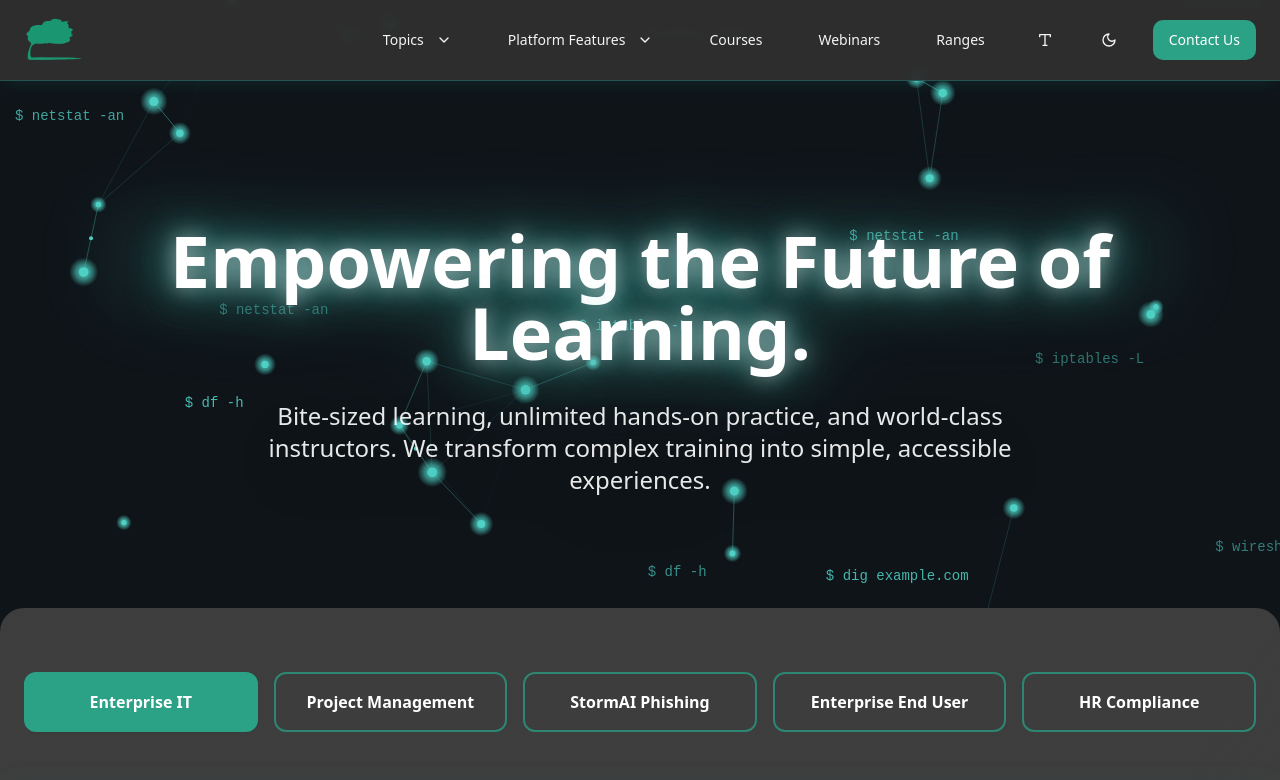
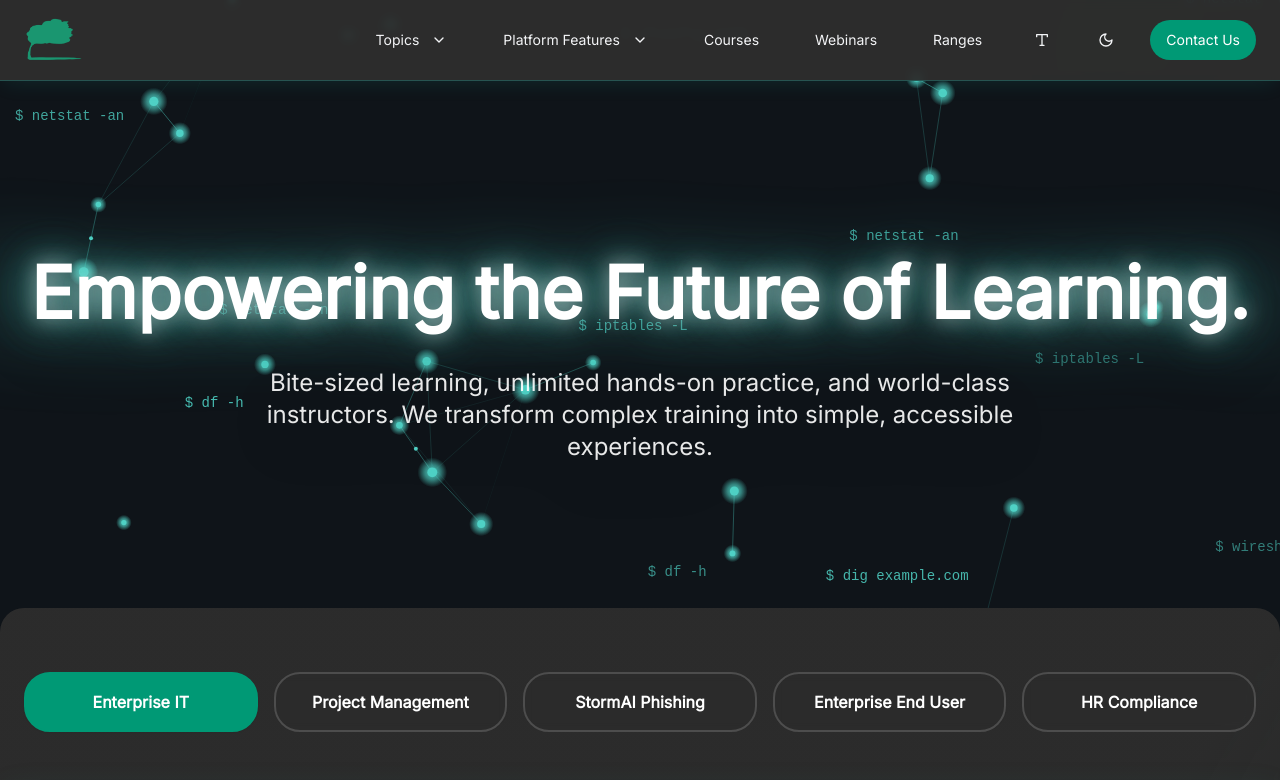
Before and after one commit to devonscofield-prog/stormwind-showcase-77887, a React (Vite) app: page / in a window 1280 px wide. Shown: the top 780 px of the page. Built offline with nearby package versions, Linux system fonts and the light colour scheme; the HTML template or start-up script is replaced by a standard one.

Commit message:
Applied theme StormWind Theme
Applied theme in Lovable

```diff
--- a/src/index.css
+++ b/src/index.css
@@ -1,3 +1,5 @@
+@import url("https://fonts.googleapis.com/css2?family=Inter&display=swap");
+@import url("https://fonts.googleapis.com/css2?family=Playfair+Display&display=swap");
 @tailwind base;
 @tailwind components;
 @tailwind utilities;
@@ -10,7 +12,7 @@ All colors MUST be HSL.
   :root {
     /* StormWind Studios Brand Colors */
     --background: 210 29% 97%; /* Light Gray #F6F8FA */
-    --background-gradient: linear-gradient(135deg, hsl(210 29% 97%), hsl(210 29% 97%), hsl(166 58% 40% / 0.05));
+    --background-gradient: linear-gradient(135deg, hsl(210 29% 97%), hsl(177 30% 96%), hsl(166 20% 96%));
     --foreground: 0 0% 17%; /* Dark Gray #2B2B2B */
 
     /* Alternating Section Backgrounds */
@@ -24,17 +26,17 @@ All colors MUST be HSL.
     --popover-foreground: 0 0% 17%;
 
     /* StormWind Primary Green - Logo Color */
-    --primary: 166 58% 40%;
+    --primary: 166 100% 30%;
     --primary-foreground: 0 0% 100%;
 
     /* Dark Green */
-    --primary-dark: 166 58% 30%;
+    --primary-dark: 166 100% 22%;
 
     /* Light Green Accent */
-    --accent-green: 166 58% 52%;
+    --accent-green: 160 64% 52%;
 
     /* Teal Accent - Logo Color */
-    --accent-teal: 166 58% 40%;
+    --accent-teal: 177 70% 41%;
 
     /* Secondary - Medium Gray */
     --secondary: 0 0% 43%; /* #6E6E6E */
@@ -45,26 +47,26 @@ All colors MUST be HSL.
     --muted-foreground: 0 0% 43%;
 
     /* Accent - Logo Green */
-    --accent: 166 58% 40%;
-    --accent-foreground: 0 0% 100%;
+    --accent: 160 64% 52%;
+    --accent-foreground: 0 0% 17%;
 
     --destructive: 0 84.2% 60.2%;
     --destructive-foreground: 0 0% 100%;
 
     --border: 210 29% 90%;
     --input: 210 29% 90%;
-    --ring: 166 58% 40%;
+    --ring: 166 100% 30%;
 
-    --radius: 0.75rem;
+    --radius: 1.625rem;
 
     /* Gradients */
-    --gradient-primary: linear-gradient(135deg, hsl(166 58% 40%), hsl(166 58% 30%));
-    --gradient-accent: linear-gradient(135deg, hsl(166 58% 52%), hsl(166 58% 40%));
+    --gradient-primary: linear-gradient(135deg, hsl(166 100% 30%), hsl(166 100% 22%));
+    --gradient-accent: linear-gradient(135deg, hsl(160 64% 52%), hsl(177 70% 41%));
 
     /* Shadows */
     --shadow-card: 0 4px 6px -1px rgba(0, 0, 0, 0.1), 0 2px 4px -1px rgba(0, 0, 0, 0.06);
-    --shadow-card-hover: 0 10px 15px -3px hsl(166 58% 40% / 0.2), 0 4px 6px -2px hsl(166 58% 40% / 0.1);
-    --shadow-glow: 0 0 20px hsl(166 58% 40% / 0.15);
+    --shadow-card-hover: 0 10px 15px -3px rgba(0, 154, 119, 0.2), 0 4px 6px -2px rgba(0, 154, 119, 0.1);
+    --shadow-glow: 0 0 20px rgba(0, 154, 119, 0.15);
 
     /* Transitions */
     --transition-smooth: all 0.3s cubic-bezier(0.4, 0, 0.2, 1);
@@ -72,11 +74,14 @@ All colors MUST be HSL.
     /* Decorative Elements */
     --gradient-blob-1: radial-gradient(circle at 20% 50%, hsl(166 58% 40% / 0.08) 0%, transparent 50%);
     --gradient-blob-2: radial-gradient(circle at 80% 50%, hsl(166 58% 40% / 0.06) 0%, transparent 50%);
+    --shadow-glow-strong: 0 0 30px rgba(0, 154, 119, 0.3);
+    --font-sans: Inter, ui-sans-serif, system-ui, sans-serif, Apple Color Emoji, Segoe UI Emoji, Segoe UI Symbol, Noto Color Emoji;
+    --font-serif: "Playfair Display", ui-serif, Georgia, Cambria, Times New Roman, Times, serif;
   }
 
   .dark {
     /* Charcoal background matching reference image */
-    --background: 0 0% 24%; /* #3D3D3D */
+    --background: 0 0% 17%; /* #3D3D3D */
     --foreground: 0 0% 100%;
 
     /* Darker card backgrounds */
@@ -86,34 +91,35 @@ All colors MUST be HSL.
     --popover: 0 0% 20%;
     --popover-foreground: 0 0% 100%;
 
-    --primary: 166 58% 40%; /* Logo Green */
+    --primary: 166 100% 30%; /* Logo Green */
     --primary-foreground: 0 0% 100%;
 
-    --primary-dark: 166 58% 30%;
-    --accent-green: 166 58% 52%;
-    --accent-teal: 166 58% 40%;
+    --primary-dark: 166 100% 22%;
+    --accent-green: 160 64% 52%;
+    --accent-teal: 177 70% 41%;
 
-    --secondary: 0 0% 30%;
+    --secondary: 0 0% 43%;
     --secondary-foreground: 0 0% 100%;
 
-    --muted: 0 0% 28%;
-    --muted-foreground: 0 0% 70%; /* Light gray for descriptions */
+    --muted: 0 0% 25%;
+    --muted-foreground: 0 0% 92%; /* Light gray for descriptions */
 
-    --accent: 166 58% 40%; /* Logo Green */
-    --accent-foreground: 0 0% 100%;
+    --accent: 160 64% 52%; /* Logo Green */
+    --accent-foreground: 0 0% 17%;
 
     --destructive: 0 62.8% 30.6%;
     --destructive-foreground: 0 0% 100%;
 
     /* Logo Green borders for cards */
-    --border: 166 50% 35%;
-    --input: 0 0% 28%;
-    --ring: 166 58% 40%;
+    --border: 0 0% 30%;
+    --input: 0 0% 30%;
+    --ring: 166 100% 30%;
 
     /* Dark mode specific gradients and shadows */
     --shadow-card: 0 4px 6px -1px rgba(0, 0, 0, 0.3), 0 2px 4px -1px rgba(0, 0, 0, 0.2);
     --shadow-card-hover: 0 0 20px hsl(166 58% 40% / 0.4), 0 10px 15px -3px rgba(0, 0, 0, 0.3);
     --shadow-glow: 0 0 20px hsl(166 58% 40% / 0.3);
+    --background-gradient: linear-gradient(135deg, hsl(0 0% 17%), hsl(0 0% 15%), hsl(0 0% 13%));
   }
 }
 
@@ -665,3 +671,15 @@ All colors MUST be HSL.
     animation: ripple 0.6s ease-out;
   }
 }
+
+/* ---break---
+*/
+
+@layer base {
+  * {
+    @apply border-border;
+  }
+  body {
+    @apply bg-background text-foreground;
+  }
+}
--- a/tailwind.config.ts
+++ b/tailwind.config.ts
@@ -7,191 +7,222 @@ export default {
   theme: {
   	container: {
   		center: true,
-      padding: "2rem",
+  		padding: '2rem',
   		screens: {
-        "2xl": "1400px",
-      },
+  			'2xl': '1400px'
+  		}
   	},
   	extend: {
   		colors: {
-        border: "hsl(var(--border))",
-        input: "hsl(var(--input))",
-        ring: "hsl(var(--ring))",
-        background: "hsl(var(--background))",
-        foreground: "hsl(var(--foreground))",
+  			border: 'hsl(var(--border))',
+  			input: 'hsl(var(--input))',
+  			ring: 'hsl(var(--ring))',
+  			background: 'hsl(var(--background))',
+  			foreground: 'hsl(var(--foreground))',
   			primary: {
-          DEFAULT: "hsl(var(--primary))",
-          foreground: "hsl(var(--primary-foreground))",
-          dark: "hsl(var(--primary-dark))",
+  				DEFAULT: 'hsl(var(--primary))',
+  				foreground: 'hsl(var(--primary-foreground))',
+  				dark: 'hsl(var(--primary-dark))'
   			},
   			secondary: {
-          DEFAULT: "hsl(var(--secondary))",
-          foreground: "hsl(var(--secondary-foreground))",
+  				DEFAULT: 'hsl(var(--secondary))',
+  				foreground: 'hsl(var(--secondary-foreground))'
   			},
   			destructive: {
-          DEFAULT: "hsl(var(--destructive))",
-          foreground: "hsl(var(--destructive-foreground))",
+  				DEFAULT: 'hsl(var(--destructive))',
+  				foreground: 'hsl(var(--destructive-foreground))'
   			},
   			muted: {
-          DEFAULT: "hsl(var(--muted))",
-          foreground: "hsl(var(--muted-foreground))",
+  				DEFAULT: 'hsl(var(--muted))',
+  				foreground: 'hsl(var(--muted-foreground))'
   			},
   			accent: {
-          DEFAULT: "hsl(var(--accent))",
-          foreground: "hsl(var(--accent-foreground))",
-          green: "hsl(var(--accent-green))",
-          teal: "hsl(var(--accent-teal))",
+  				DEFAULT: 'hsl(var(--accent))',
+  				foreground: 'hsl(var(--accent-foreground))',
+  				green: 'hsl(var(--accent-green))',
+  				teal: 'hsl(var(--accent-teal))'
   			},
   			popover: {
-          DEFAULT: "hsl(var(--popover))",
-          foreground: "hsl(var(--popover-foreground))",
+  				DEFAULT: 'hsl(var(--popover))',
+  				foreground: 'hsl(var(--popover-foreground))'
   			},
   			card: {
-          DEFAULT: "hsl(var(--card))",
-          foreground: "hsl(var(--card-foreground))",
+  				DEFAULT: 'hsl(var(--card))',
+  				foreground: 'hsl(var(--card-foreground))'
   			},
-        "section-cream": "hsl(var(--section-cream))",
-        "section-green": "hsl(var(--section-green))",
+  			'section-cream': 'hsl(var(--section-cream))',
+  			'section-green': 'hsl(var(--section-green))'
   		},
   		backgroundImage: {
   			'gradient-primary': 'var(--gradient-primary)',
-        'gradient-accent': 'var(--gradient-accent)',
+  			'gradient-accent': 'var(--gradient-accent)'
   		},
   		boxShadow: {
-        'card': 'var(--shadow-card)',
+  			card: 'var(--shadow-card)',
   			'card-hover': 'var(--shadow-card-hover)',
-        'glow': 'var(--shadow-glow)',
+  			glow: 'var(--shadow-glow)'
   		},
   		transitionProperty: {
-        'smooth': 'var(--transition-smooth)',
+  			smooth: 'var(--transition-smooth)'
   		},
   		borderRadius: {
-        lg: "var(--radius)",
-        md: "calc(var(--radius) - 2px)",
-        sm: "calc(var(--radius) - 4px)",
+  			lg: 'var(--radius)',
+  			md: 'calc(var(--radius) - 2px)',
+  			sm: 'calc(var(--radius) - 4px)'
   		},
   		keyframes: {
-        "accordion-down": {
+  			'accordion-down': {
   				from: {
-            height: "0",
+  					height: '0'
   				},
   				to: {
-            height: "var(--radix-accordion-content-height)",
+  					height: 'var(--radix-accordion-content-height)'
+  				}
   			},
-        },
-        "accordion-up": {
+  			'accordion-up': {
   				from: {
-            height: "var(--radix-accordion-content-height)",
+  					height: 'var(--radix-accordion-content-height)'
   				},
   				to: {
-            height: "0",
-          },
-        },
-        "fade-in": {
-          "0%": {
-            opacity: "0",
-            transform: "translateY(10px)"
-          },
-          "100%": {
-            opacity: "1",
-            transform: "translateY(0)"
+  					height: '0'
   				}
   			},
-        "scale-in": {
-          "0%": {
-            transform: "scale(0.95)",
-            opacity: "0"
+  			'fade-in': {
+  				'0%': {
+  					opacity: '0',
+  					transform: 'translateY(10px)'
   				},
-          "100%": {
-            transform: "scale(1)",
-            opacity: "1"
+  				'100%': {
+  					opacity: '1',
+  					transform: 'translateY(0)'
   				}
   			},
-        "gradient": {
-          "0%, 100%": {
-            backgroundPosition: "0% 50%"
+  			'scale-in': {
+  				'0%': {
+  					transform: 'scale(0.95)',
+  					opacity: '0'
   				},
-          "50%": {
-            backgroundPosition: "100% 50%"
+  				'100%': {
+  					transform: 'scale(1)',
+  					opacity: '1'
   				}
   			},
-        "float": {
-          "0%, 100%": {
-            transform: "translateY(0px) translateX(0px)",
-            opacity: "0.3"
+  			'gradient': {
+  				'0%, 100%': {
+  					backgroundPosition: '0% 50%'
   				},
-          "25%": {
-            transform: "translateY(-20px) translateX(10px)",
-            opacity: "0.5"
-          },
-          "50%": {
-            transform: "translateY(-10px) translateX(-10px)",
-            opacity: "0.6"
-          },
-          "75%": {
-            transform: "translateY(-30px) translateX(5px)",
-            opacity: "0.4"
+  				'50%': {
+  					backgroundPosition: '100% 50%'
   				}
   			},
-        "float-slow": {
-          "0%, 100%": {
-            transform: "translateY(0px)"
+  			'float': {
+  				'0%, 100%': {
+  					transform: 'translateY(0px) translateX(0px)',
+  					opacity: '0.3'
   				},
-          "50%": {
-            transform: "translateY(-20px)"
+  				'25%': {
+  					transform: 'translateY(-20px) translateX(10px)',
+  					opacity: '0.5'
+  				},
+  				'50%': {
+  					transform: 'translateY(-10px) translateX(-10px)',
+  					opacity: '0.6'
+  				},
+  				'75%': {
+  					transform: 'translateY(-30px) translateX(5px)',
+  					opacity: '0.4'
   				}
   			},
-        "float-medium": {
-          "0%, 100%": {
-            transform: "translateY(0px)"
+  			'float-slow': {
+  				'0%, 100%': {
+  					transform: 'translateY(0px)'
   				},
-          "50%": {
-            transform: "translateY(-30px)"
+  				'50%': {
+  					transform: 'translateY(-20px)'
   				}
   			},
-        "float-fast": {
-          "0%, 100%": {
-            transform: "translateY(0px)"
+  			'float-medium': {
+  				'0%, 100%': {
+  					transform: 'translateY(0px)'
   				},
-          "50%": {
-            transform: "translateY(-40px)"
+  				'50%': {
+  					transform: 'translateY(-30px)'
   				}
   			},
-        "scroll-reveal": {
-          "0%": {
-            opacity: "0",
-            transform: "translateY(30px)"
+  			'float-fast': {
+  				'0%, 100%': {
+  					transform: 'translateY(0px)'
   				},
-          "100%": {
-            opacity: "1",
-            transform: "translateY(0)"
+  				'50%': {
+  					transform: 'translateY(-40px)'
   				}
   			},
-        "scroll-reveal-scale": {
-          "0%": {
-            opacity: "0",
-            transform: "scale(0.9)"
+  			'scroll-reveal': {
+  				'0%': {
+  					opacity: '0',
+  					transform: 'translateY(30px)'
   				},
-          "100%": {
-            opacity: "1",
-            transform: "scale(1)"
+  				'100%': {
+  					opacity: '1',
+  					transform: 'translateY(0)'
   				}
   			},
+  			'scroll-reveal-scale': {
+  				'0%': {
+  					opacity: '0',
+  					transform: 'scale(0.9)'
+  				},
+  				'100%': {
+  					opacity: '1',
+  					transform: 'scale(1)'
+  				}
+  			}
   		},
   		animation: {
-        "accordion-down": "accordion-down 0.2s ease-out",
-        "accordion-up": "accordion-up 0.2s ease-out",
-        "fade-in": "fade-in 0.4s ease-out",
-        "scale-in": "scale-in 0.3s ease-out",
-        "gradient": "gradient 8s ease infinite",
-        "float": "float 10s ease-in-out infinite",
-        "float-slow": "float-slow 20s ease-in-out infinite",
-        "float-medium": "float-medium 15s ease-in-out infinite",
-        "float-fast": "float-fast 10s ease-in-out infinite",
-        "scroll-reveal": "scroll-reveal 0.6s ease-out",
-        "scroll-reveal-scale": "scroll-reveal-scale 0.6s ease-out",
+  			'accordion-down': 'accordion-down 0.2s ease-out',
+  			'accordion-up': 'accordion-up 0.2s ease-out',
+  			'fade-in': 'fade-in 0.4s ease-out',
+  			'scale-in': 'scale-in 0.3s ease-out',
+  			'gradient': 'gradient 8s ease infinite',
+  			'float': 'float 10s ease-in-out infinite',
+  			'float-slow': 'float-slow 20s ease-in-out infinite',
+  			'float-medium': 'float-medium 15s ease-in-out infinite',
+  			'float-fast': 'float-fast 10s ease-in-out infinite',
+  			'scroll-reveal': 'scroll-reveal 0.6s ease-out',
+  			'scroll-reveal-scale': 'scroll-reveal-scale 0.6s ease-out'
   		},
-    },
+  		fontFamily: {
+  			sans: [
+  				'Inter',
+  				'ui-sans-serif',
+  				'system-ui',
+  				'sans-serif',
+  				'Apple Color Emoji',
+  				'Segoe UI Emoji',
+  				'Segoe UI Symbol',
+  				'Noto Color Emoji'
+  			],
+  			serif: [
+  				'Playfair Display',
+  				'ui-serif',
+  				'Georgia',
+  				'Cambria',
+  				'Times New Roman',
+  				'Times',
+  				'serif'
+  			],
+  			mono: [
+  				'ui-monospace',
+  				'SFMono-Regular',
+  				'Menlo',
+  				'Monaco',
+  				'Consolas',
+  				'Liberation Mono',
+  				'Courier New',
+  				'monospace'
+  			]
+  		}
+  	}
   },
   plugins: [require("tailwindcss-animate")],
 } satisfies Config;
```
Lines whose indentation alone changed are shown as unchanged.
